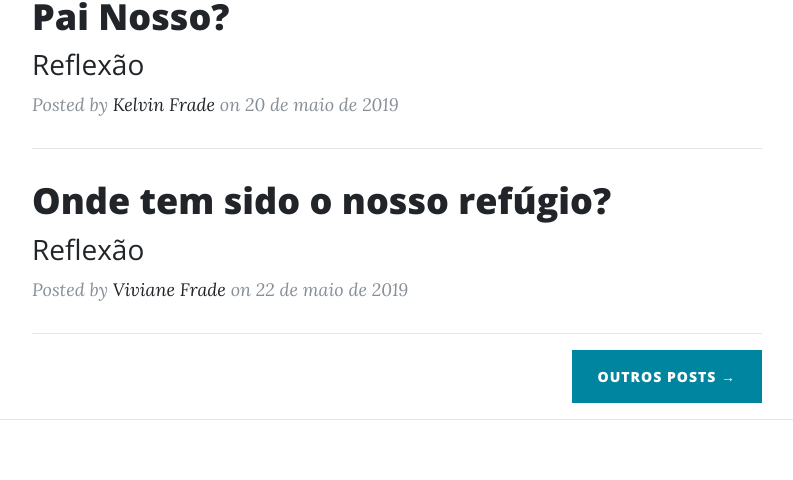
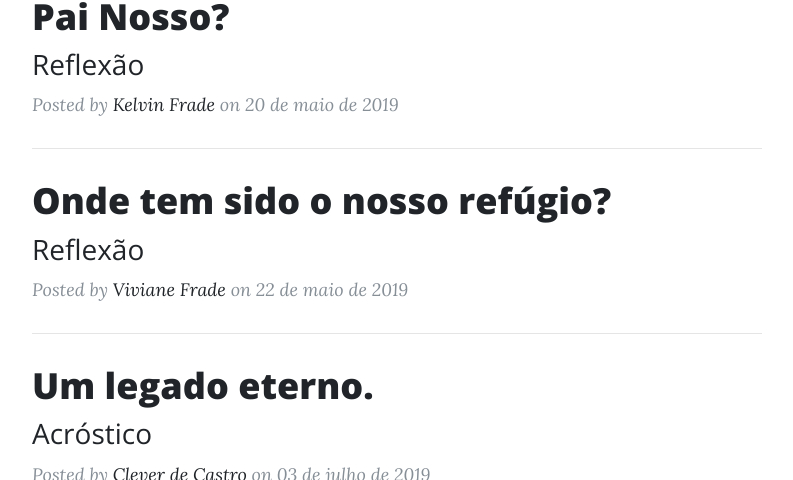
Before and after one commit to kelvinfrade/blog, a website: page index.html in a window 1280 px wide. Shown: the part 889-1369 px from the top of the page, without its empty margins (243-1036 px from the left). Drawn offline with nearby package versions, Linux system fonts and the light colour scheme.

Commit message:
Update post index

```diff
--- a/index.html
+++ b/index.html
@@ -169,24 +169,23 @@
             </p>
           </div>
           <hr />
-          <!--div class="post-preview">
-            <a href="post.html">
+          <div class="post-preview">
+            <a href="post4.html">
               <h2 class="post-title">
-                Science has not yet mastered prophecy
+                Um legado eterno.
               </h2>
               <h3 class="post-subtitle">
-                We predict too much for the next year and yet far too little for
-                the next ten.
+                Acróstico
               </h3>
             </a>
             <p class="post-meta">
               Posted by
-              <a href="#">Start Bootstrap</a>
-              on August 24, 2018
+              <a href="#">Clever de Castro</a>
+              on 03 de julho de 2019
             </p>
           </div>
           <hr />
-          <div class="post-preview">
+          <!--div class="post-preview">
             <a href="post.html">
               <h2 class="post-title">
                 Failure is not an option
```
